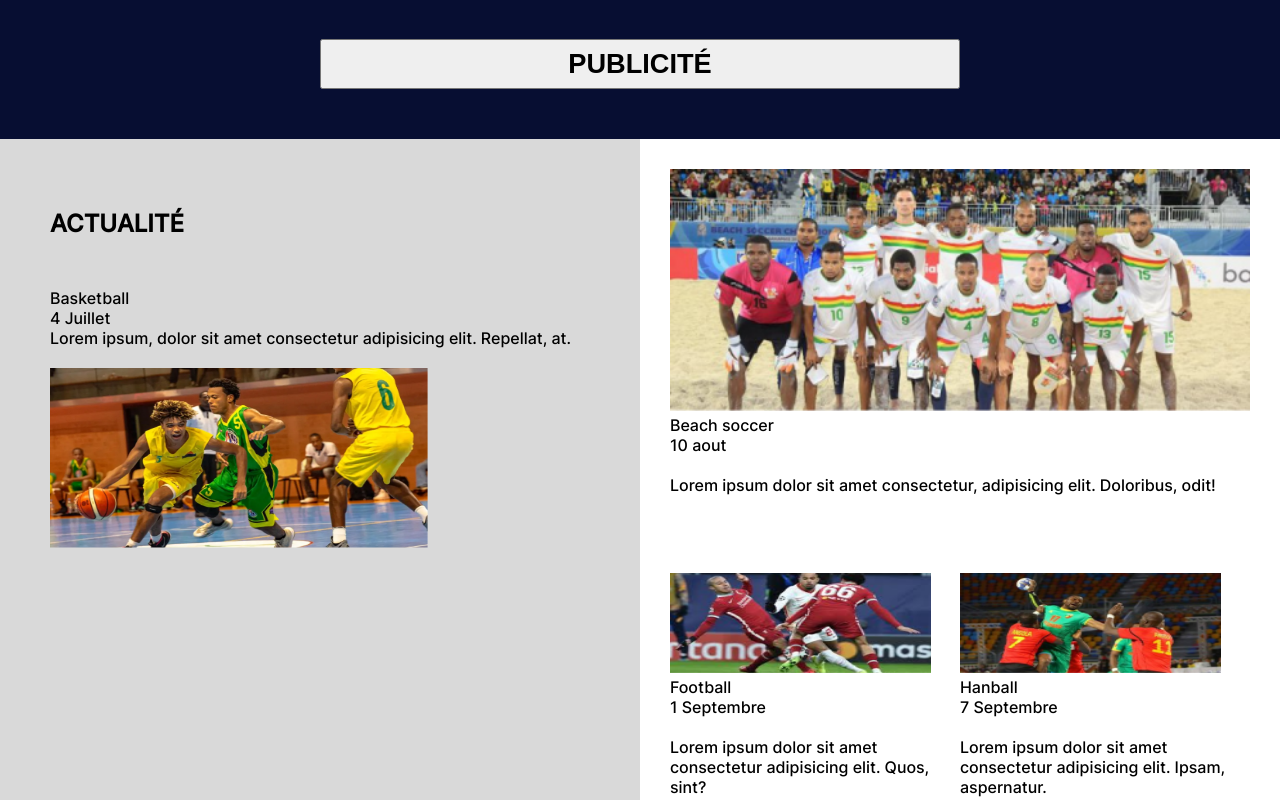
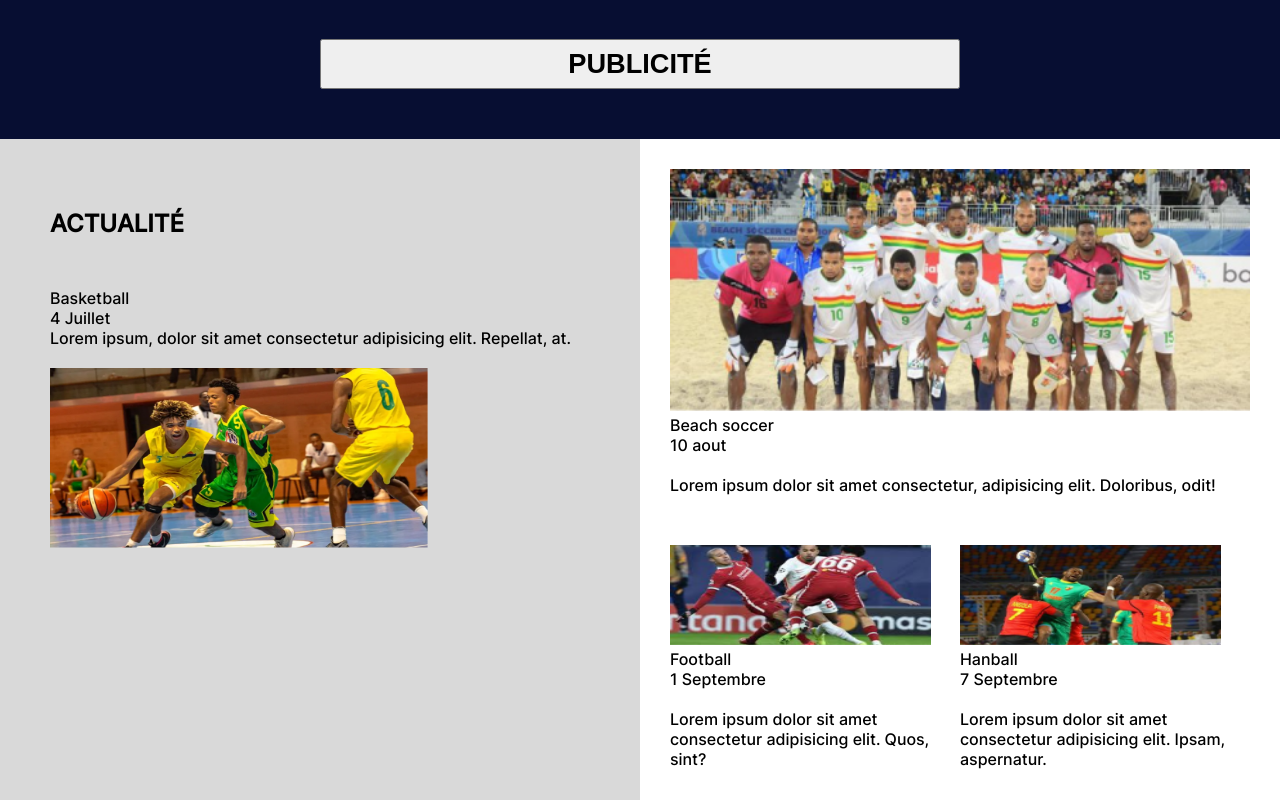
Before and after one commit to flancastre/flancastre.github.io, a plain HTML site: page index.html in a window 1280 px wide. Shown: the part 1140-1940 px from the top of the page. Drawn offline with Linux system fonts and the light colour scheme.

Commit message:
Version3 test Projet_CSP

```diff
--- a/assets/styles/layouts/_section2.scss
+++ b/assets/styles/layouts/_section2.scss
@@ -24,8 +24,8 @@
         background: white;
         color: black;
         padding: 30px;
-        display: grid;
-        grid-template-rows: 60% 40%;
+        // display: grid;
+        // grid-template-rows: 60% 40%;
 
         .section-2-right-top{
             text-align: left;
```
Also changed, not shown: assets/styles/index.css, 1 other file.
